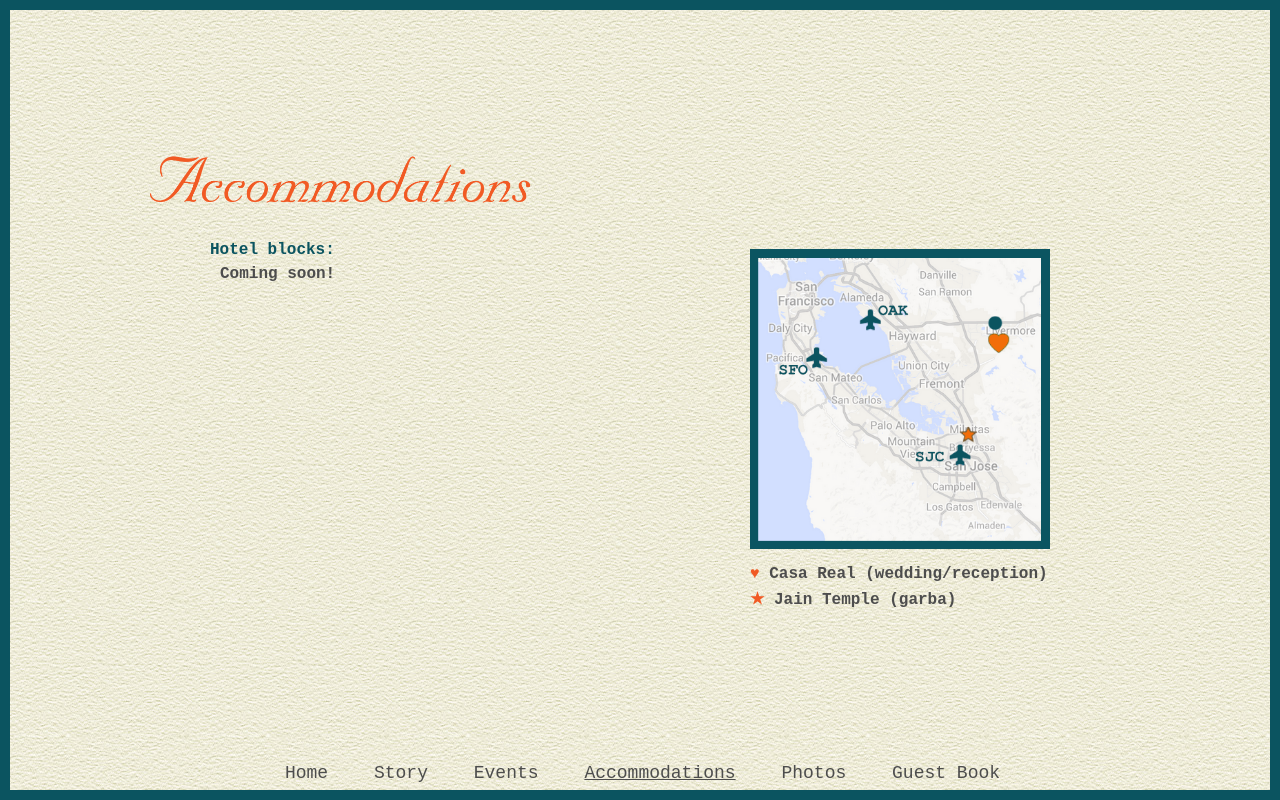
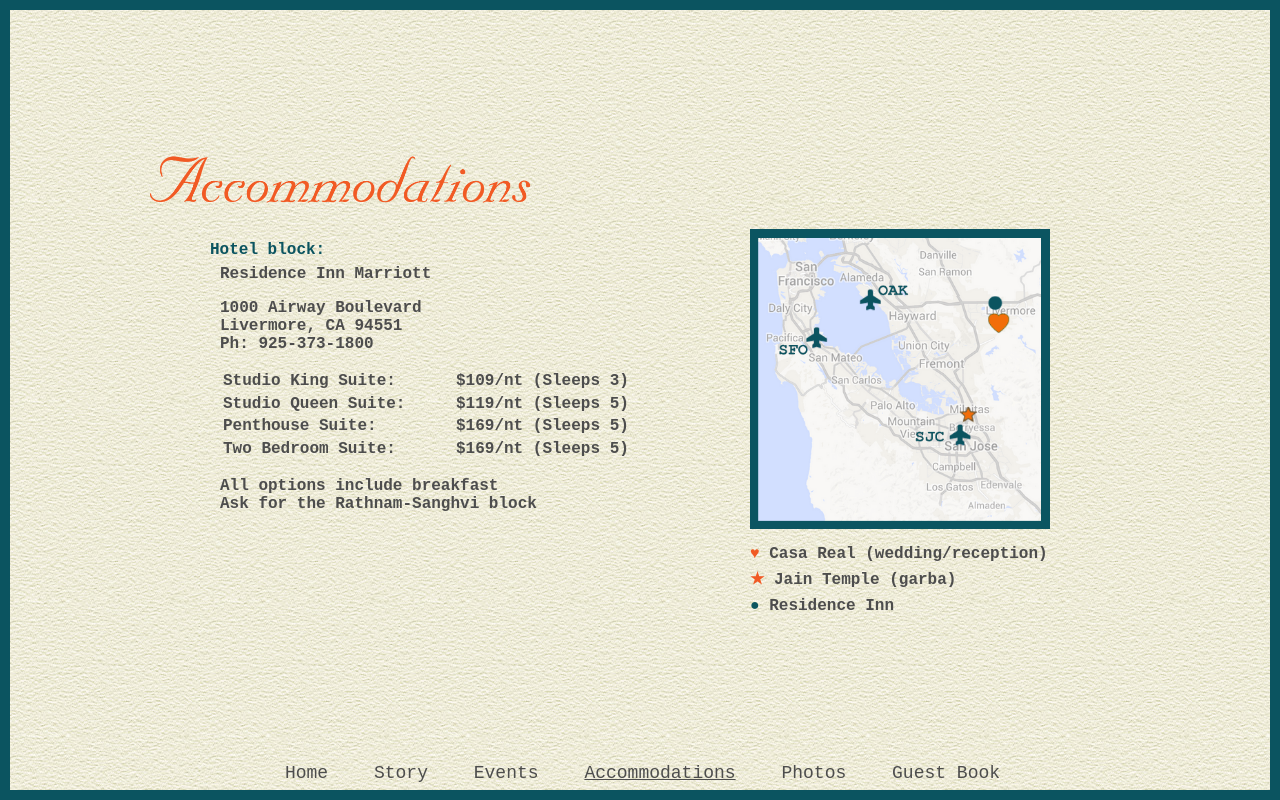
Before and after one commit to arathnam/wedding-website, a Python web app: template templates/accommodations.html in a window 1280 px wide. Run offline with Jinja, Linux system fonts and the light colour scheme; the template is opened without the code that fills it, so the values that code supplies are empty; some libraries are stand-ins or nearby versions.

Commit message:
accommodations

```diff
--- a/css/accommodations.css
+++ b/css/accommodations.css
@@ -39,8 +39,34 @@
     padding-top: 0px;
 }
 
+.left-accommodations-text2 a {
+    text-decoration: none;
+    color: inherit;
+}
+
+.left-accommodations-text2 a:hover {
+    text-decoration: underline;
+}
+
+
+.left-column {
+    width: 25%;
+    vertical-align: top;
+    font-weight: 600;
+}
+
+.right-column {
+    width: 75%;
+    vertical-align: top;
+    font-weight: 600;
+}
+
+tr.padding-under > td {
+    padding-bottom: 0.1em;
+}
+
 #right-img-container {
-    margin-top: -50px;
+    margin-top: -300px;
     margin-left: 60%;
     text-align: left;
 }
--- a/templates/accommodations.html
+++ b/templates/accommodations.html
@@ -16,10 +16,30 @@
 
             <div id="accommodations-text">
                 <div class="left-accommodations-text1 teal-color">
-                    <p>Hotel blocks:</p>
+                    <p>Hotel block:</p>
                 </div>
                 <div class="left-accommodations-text2 gray-color">
-                    <p>Coming soon!</p>
+                    <p><a href="http://www.marriott.com/hotels/travel/oaklv-residence-inn-livermore-pleasanton/" target="_blank">Residence Inn Marriott</a></p>
+                    <p><a href="http://goo.gl/maps/N503E" target="_blank">1000 Airway Boulevard<br>Livermore, CA 94551<br>Ph: 925-373-1800</a></p>
+                    <table width="100%">
+                        <tr class="padding-under">
+                            <td class="left-column gray-color">Studio King Suite:</td>
+                            <td class="right-column gray-color">$109/nt (Sleeps 3)</td>
+                        </tr>
+                        <tr class="padding-under">
+                            <td class="left-column gray-color">Studio Queen Suite:</td>
+                            <td class="right-column gray-color">$119/nt (Sleeps 5)</td>
+                        </tr>
+                        <tr class="padding-under">
+                            <td class="left-column gray-color">Penthouse Suite:</td>
+                            <td class="right-column gray-color">$169/nt (Sleeps 5)</td>
+                        </tr>
+                        <tr class="padding-under">
+                            <td class="left-column gray-color">Two Bedroom Suite:</td>
+                            <td class="right-column gray-color">$169/nt (Sleeps 5)</td>
+                        </tr>
+                    </table>
+                    <p>All options include breakfast<br>Ask for the Rathnam-Sanghvi block</p>
                 </div>
             </div>
 
@@ -27,6 +47,7 @@
                 <img src="/img/accomodations_map.png"/>
                 <p class="right-accommodations-text orange-color"> &hearts; <span class="right-accommodations-text gray-color"> Casa Real (wedding/reception) </span> </p>
                 <p class="right-accommodations-text orange-color"> &#9733; <span class="right-accommodations-text gray-color"> Jain Temple (garba) </span> </p>
+                <p class="right-accommodations-text teal-color"> &#9679; <span class="right-accommodations-text gray-color"> Residence Inn </span> </p>
             </div>
         </div>
     </div>
```
